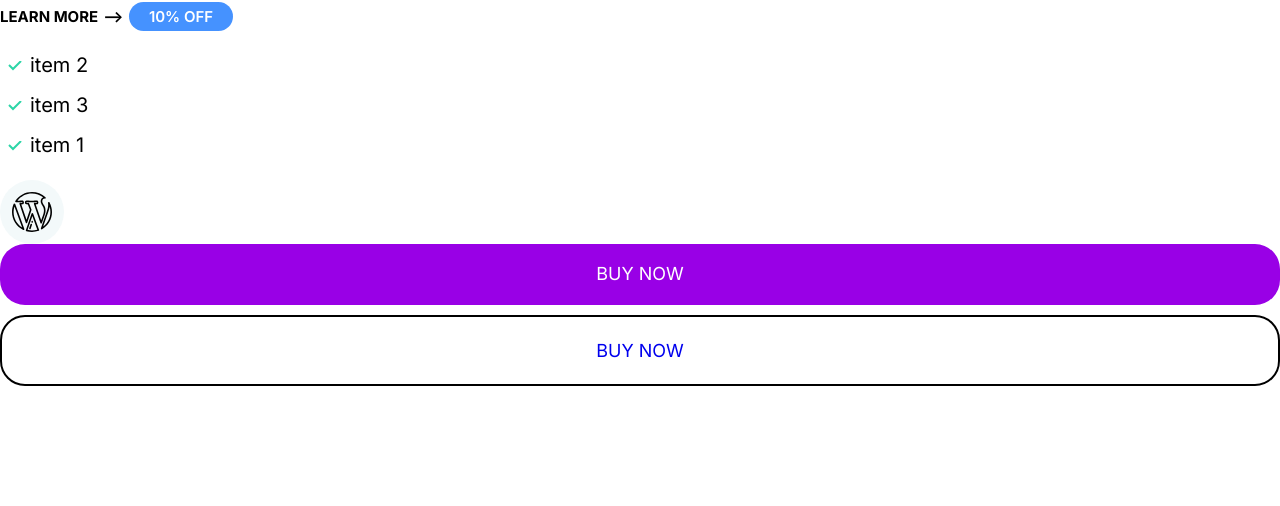
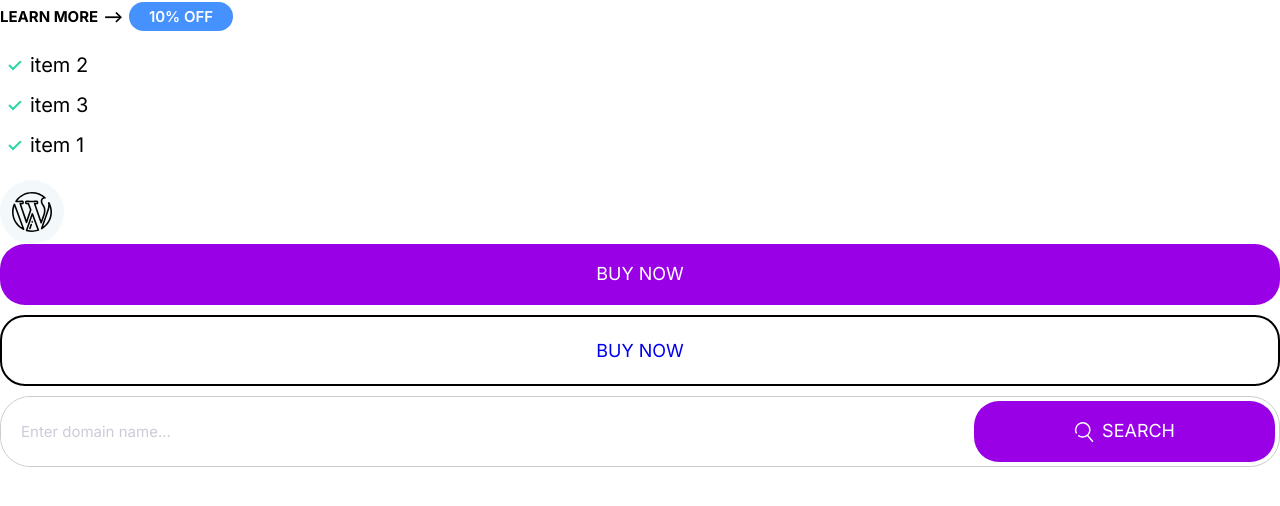
Before and after one commit to JacobJaniak/test, a plain HTML site: page index.html in a window 1280 px wide. Drawn offline with Linux system fonts and the light colour scheme.

Commit message:
input components

```diff
--- a/css/styles.css
+++ b/css/styles.css
@@ -4,6 +4,8 @@
   --color-accent: #000;
   --color-headings: #000;
   --color-body: #828289;
+  --color-border: #ccc;
+  --border-radius: 30px;
 }
 
 *,
@@ -186,6 +188,7 @@ a {
   white-space: nowrap;
   display: block;
   margin-bottom: 1rem;
+  text-align: center;
 }
 
 .btn--secondary {
@@ -217,8 +220,64 @@ a {
   text-align: center;
 }
 
-@media screen and (min-width 1024px) {
+.btn--accent {
+  background: var(--color-secondary);
+  color: #fff;
+}
+
+.btn--accent:hover {
+  background: black;
+}
+
+@media screen and (min-width: 1024px) {
   .btn {
     font-size: 1.8rem;
   }
 }
+
+/* Inputs */
+.input {
+  padding: 1.5rem 3.5rem;
+  border: 0;
+  border-radius: 30px;
+  outline: 0;
+  color: var(--color-headings);
+  font-size: 2rem;
+}
+
+::placeholder {
+  color: #cdcbd7;
+}
+
+.input-group {
+  border: 1px solid var(--color-border);
+  border-radius: var(--border-radius);
+  display: flex;
+}
+
+.input-group .input {
+  border: 0;
+  flex-grow: 1;
+  padding: 2rem;
+}
+
+.input-group .btn {
+  margin: 4px;
+}
+
+.search-bar-icon {
+  fill: white;
+}
+
+.search-icon {
+  width: 20px;
+  height: 20px;
+  margin-right: 8px;
+  vertical-align: middle;
+}
+
+@media screen and (min-width: 1024px) {
+  .input {
+    font-size: 1.5rem;
+  }
+}
--- a/index.html
+++ b/index.html
@@ -30,5 +30,15 @@
 
       <a href="#" class="btn btn--secondary btn--block">buy now</a>
 
+    <div class="input-group">
+      <input type="text" class="input" placeholder="Enter domain name...">
+        <button class="btn btn--accent">
+          <span>
+          <svg class="search-icon">
+          <use class="search-bar-icon" xlink:href="images/sprite.svg#search"></use>
+          </span>search
+        </button>
+    </div>
+
   </body>
 </html>
```
